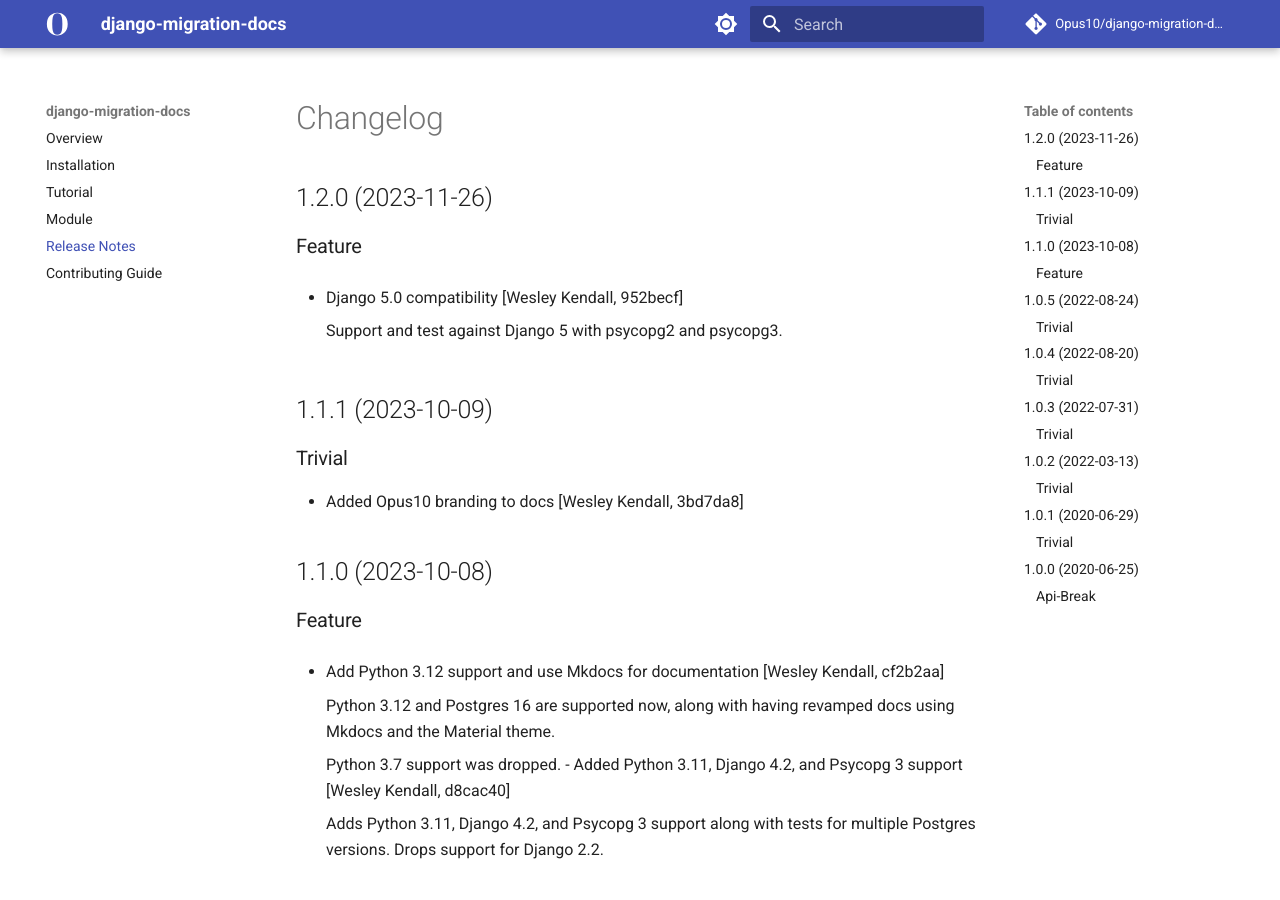
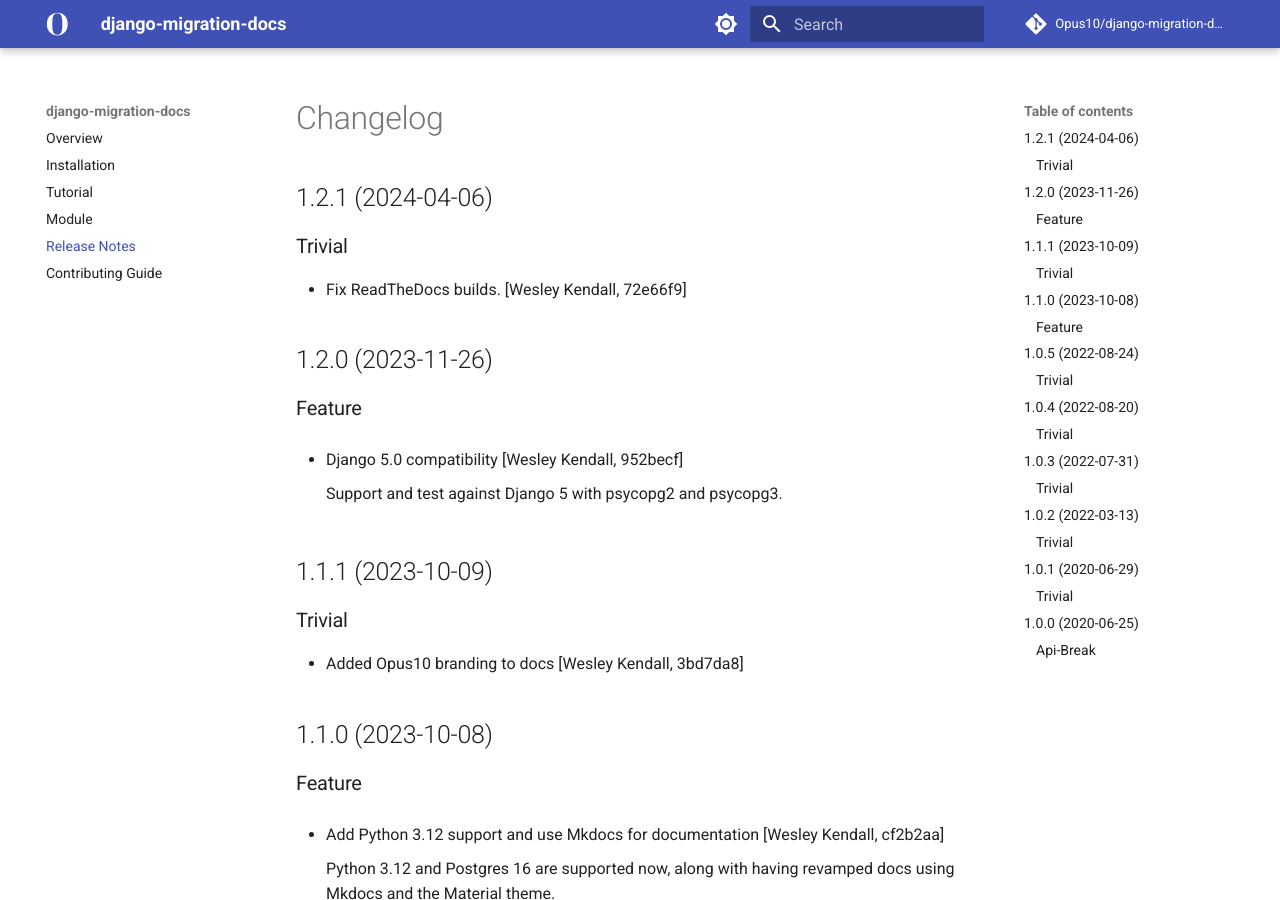
Before and after one commit to Opus10/django-migration-docs, an MkDocs documentation site: the page built from docs/release_notes.md, in a window 1280 px wide and 900 px high. Built offline with MkDocs 1.6.1 and Material for MkDocs 9.7.7, drawn with Linux system fonts in a browser that asks for light colours; comment, search, counter and statistics services are not loaded.

Commit message:
Release version 1.2.1 [skip ci]
Type: trivial

```diff
--- a/docs/release_notes.md
+++ b/docs/release_notes.md
@@ -1,4 +1,10 @@
 # Changelog
+
+## 1.2.1 (2024-04-06)
+
+### Trivial
+
+  - Fix ReadTheDocs builds. [Wesley Kendall, 72e66f9]
 
 ## 1.2.0 (2023-11-26)
 
--- a/pyproject.toml
+++ b/pyproject.toml
@@ -29,7 +29,7 @@
 exclude = [
   "*/tests/"
 ]
-version = "1.2.0"
+version = "1.2.1"
 description = "Sync and validate additional information about your Django migrations."
 authors = ["Juliana de Heer", "Wes Kendall", "Tómas Árni Jónasson"]
 classifiers = [
```
Also changed, not shown: CHANGELOG.md (+6 -0 lines).
